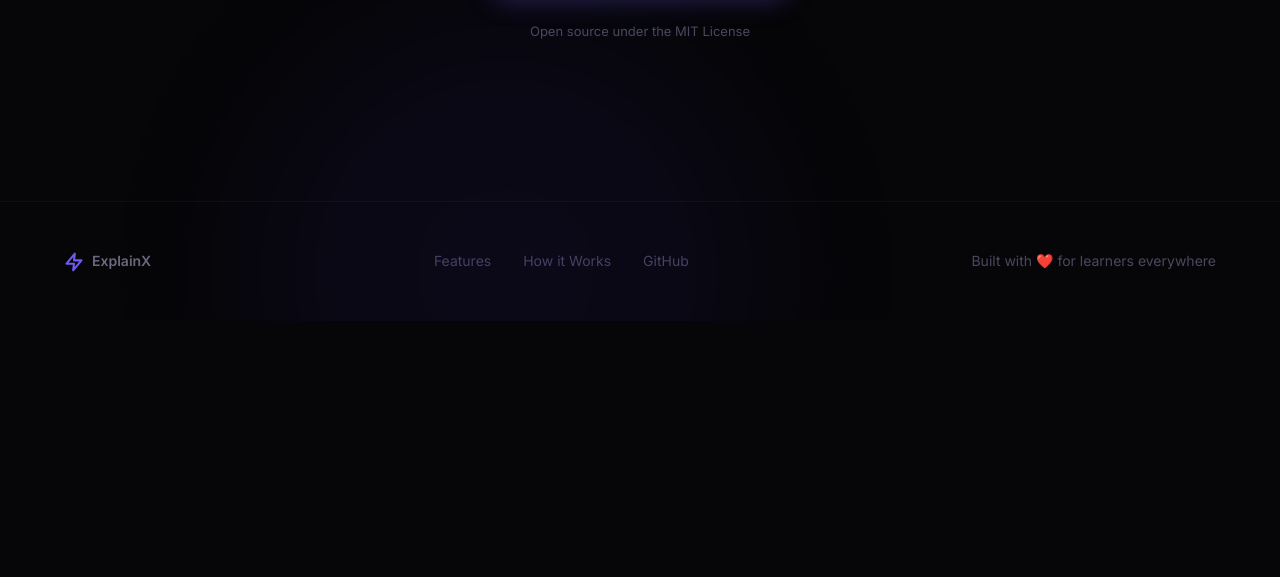
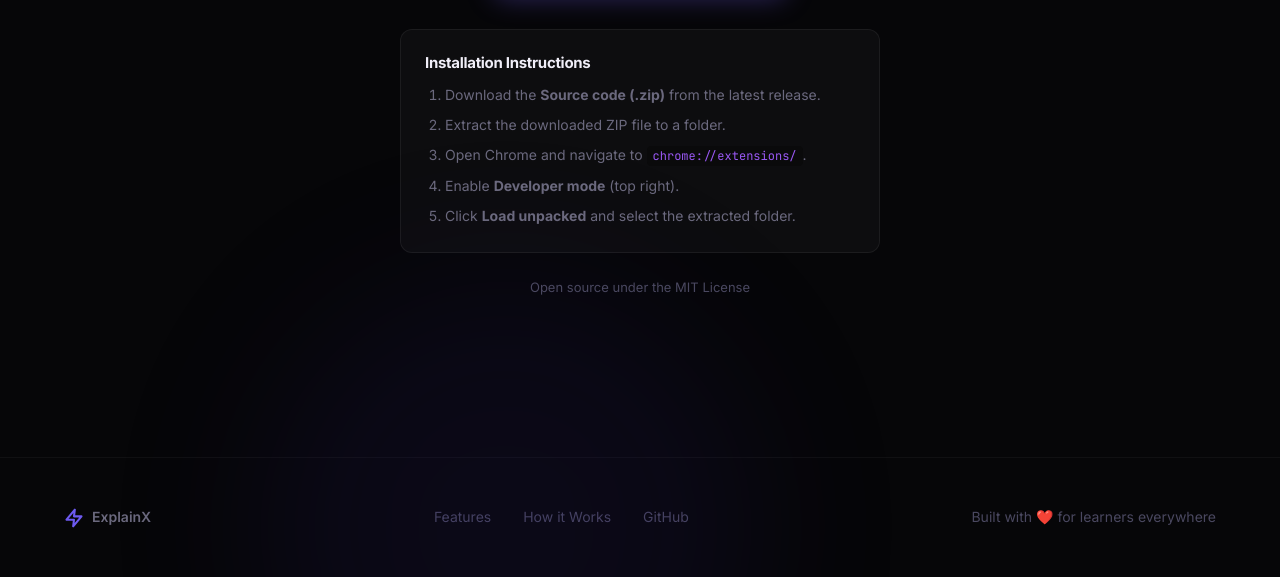
Before and after one commit to NavDevs/ExplainX, a website built with webpack: page docs/index.html in a window 1280 px wide. Shown: the part 4399-4976 px from the top of the page. Before the commit the page ends 4720 px from the top, so only its background shows below. Built offline with nearby package versions, Linux system fonts and the light colour scheme.

Commit message:
update download links to releases and add installation instructions

```diff
--- a/docs/index.html
+++ b/docs/index.html
@@ -727,7 +727,7 @@
                 <p>Select any text on any webpage and get clear, AI-powered explanations in seconds. Built for students, developers, and curious minds.</p>
 
                 <div class="hero-ctas">
-                    <a href="#download" class="btn btn-primary">Download Free</a>
+                    <a href="https://github.com/NavDevs/ExplainX/releases" target="_blank" class="btn btn-primary">Download Free</a>
                     <a href="#features" class="btn btn-outline">See How It Works <i class="ti ti-arrow-right"></i></a>
                 </div>
 
@@ -957,9 +957,20 @@
             <h2>Start understanding more, <span class="accent-gradient">right now.</span></h2>
             <p>Free forever. No account needed. No data collected.</p>
 
-            <a href="https://github.com/NavDevs/ExplainX" class="btn btn-primary" style="padding: 16px 40px; font-size: 16px;">
+            <a href="https://github.com/NavDevs/ExplainX/releases" target="_blank" class="btn btn-primary" style="padding: 16px 40px; font-size: 16px;">
                 <i class="ti ti-brand-chrome"></i> Add to Chrome — It's Free
             </a>
+
+            <div style="margin-top: 32px; max-width: 480px; margin-left: auto; margin-right: auto; text-align: left; background: rgba(255,255,255,0.03); border: 1px solid var(--border); border-radius: 12px; padding: 24px; color: var(--text-muted); font-size: 14px;">
+                <h4 style="color: var(--text-primary); margin-bottom: 12px; font-size: 15px;">Installation Instructions</h4>
+                <ol style="padding-left: 20px; display: flex; flex-direction: column; gap: 8px;">
+                    <li>Download the <strong>Source code (.zip)</strong> from the latest release.</li>
+                    <li>Extract the downloaded ZIP file to a folder.</li>
+                    <li>Open Chrome and navigate to <code style="background: rgba(0,0,0,0.3); padding: 2px 6px; border-radius: 4px; font-family: var(--font-mono); font-size: 12px; color: var(--accent-light);">chrome://extensions/</code>.</li>
+                    <li>Enable <strong>Developer mode</strong> (top right).</li>
+                    <li>Click <strong>Load unpacked</strong> and select the extracted folder.</li>
+                </ol>
+            </div>
 
             <div style="margin-top: 24px; color: var(--text-faint); font-size: 13px;">
                 Open source under the MIT License
```
